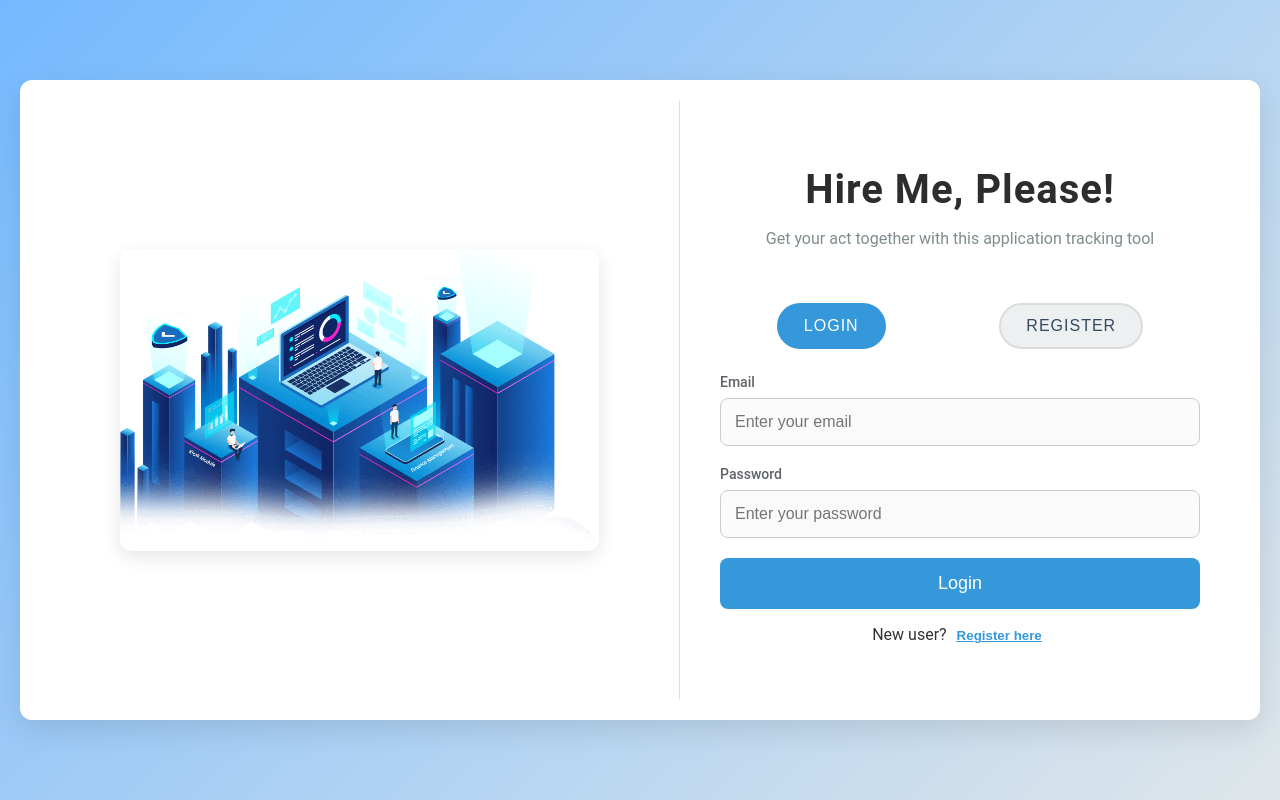
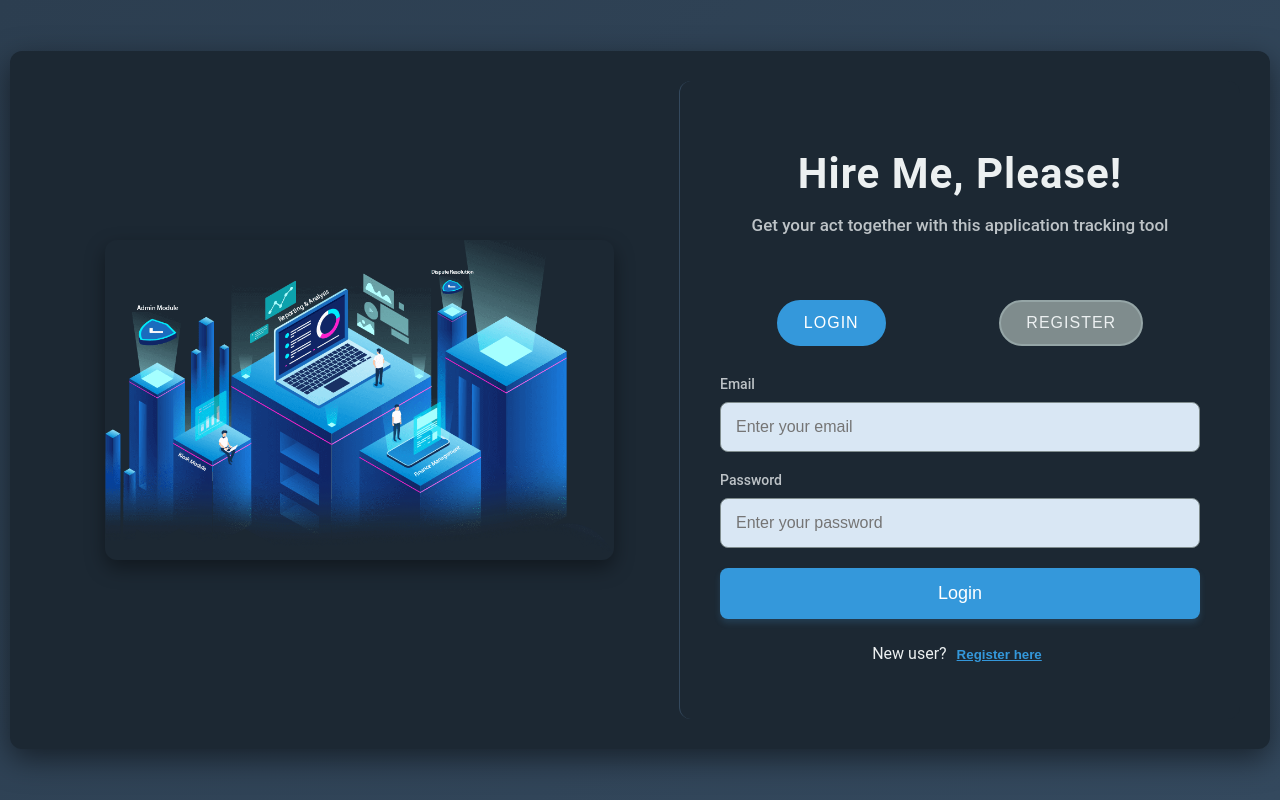
Before and after one commit to MattFranklin90/Hire-me-Please, a React (Create React App) app: page / in a window 1280 px wide. Built offline with nearby package versions, Linux system fonts and the light colour scheme.

Commit message:
updating landingpage.jxs

```diff
--- a/package.json
+++ b/package.json
@@ -16,6 +16,12 @@
   },
   "dependencies": {
     "axios": "^1.7.9",
+    "bcryptjs": "^2.4.3",
+    "cors": "^2.8.5",
+    "dotenv": "^16.4.7",
+    "express": "^4.21.2",
+    "jsonwebtoken": "^9.0.2",
+    "mongoose": "^8.10.0",
     "react": "^18.0.0",
     "react-dom": "^18.0.0",
     "react-scripts": "^5.0.0"
--- a/src/index.css
+++ b/src/index.css
@@ -3,12 +3,12 @@ body {
   font-family: 'Roboto', sans-serif;
   margin: 0;
   padding: 0;
-  background: linear-gradient(135deg, #74b9ff, #dfe6e9); /* Cool gradient from light blue to light gray */
+  background: linear-gradient(135deg, #2c3e50, #34495e); /* Darker gradient background */
   display: flex;
   justify-content: center;
   align-items: center;
   height: 100vh;
-  color: #333;
+  color: #ecf0f1;
 }
 
 /* Main container for login/register with image */
@@ -18,10 +18,10 @@ body {
   align-items: center;
   width: 100%;
   max-width: 1200px;
-  padding: 20px;
-  background-color: #ffffff;
+  padding: 30px;
+  background-color: #1c2833;
   border-radius: 12px;
-  box-shadow: 0 10px 30px rgba(0, 0, 0, 0.1);
+  box-shadow: 0 10px 30px rgba(0, 0, 0, 0.5);
   transition: all 0.3s ease-in-out;
   overflow: hidden;
 }
@@ -36,15 +36,15 @@ body {
 }
 
 .auth-image img {
-  max-width: 80%;
+  max-width: 85%;
   height: auto;
   border-radius: 12px;
-  box-shadow: 0 6px 18px rgba(0, 0, 0, 0.1);
+  box-shadow: 0 8px 20px rgba(0, 0, 0, 0.4);
   transition: transform 0.3s ease;
 }
 
 .auth-image img:hover {
-  transform: scale(1.05);
+  transform: scale(1.08);
 }
 
 /* Form content section */
@@ -56,28 +56,30 @@ body {
   flex-direction: column;
   justify-content: center;
   align-items: center;
-  border-left: 1px solid #e0e0e0;
-  background-color: #fff;
+  border-left: 1px solid #34495e;
+  background-color: #1c2833;
+  border-radius: 12px;
 }
 
 /* Header styles */
 .header {
   text-align: center;
-  margin-bottom: 30px;
+  margin-bottom: 35px;
 }
 
 .hire-me-title {
-  font-size: 40px;
+  font-size: 42px;
   font-weight: 700;
-  color: #2d2d2d;
-  margin-bottom: 10px;
+  color: #ecf0f1;
+  margin-bottom: 15px;
   letter-spacing: 1px;
 }
 
 .tagline {
-  font-size: 16px;
-  color: #7f8c8d;
-  margin-bottom: 25px;
+  font-size: 17px;
+  color: #bdc3c7;
+  margin-bottom: 30px;
+  font-weight: 500;
 }
 
 /* Tabs for switching between login/register */
@@ -85,31 +87,31 @@ body {
   display: flex;
   justify-content: space-around;
   width: 100%;
-  margin-bottom: 25px;
+  margin-bottom: 30px;
 }
 
 .tab-btn {
   padding: 12px 25px;
   font-size: 16px;
-  background-color: #ecf0f1;
-  border: 2px solid #dcdcdc;
+  background-color: #7f8c8d;
+  border: 2px solid #95a5a6;
   border-radius: 25px;
   cursor: pointer;
   transition: background-color 0.3s, border-color 0.3s, transform 0.3s;
-  color: #34495e;
+  color: #ecf0f1;
   text-transform: uppercase;
   letter-spacing: 1px;
 }
 
 .tab-btn.active {
-  background-color: #3498db; /* Blue */
+  background-color: #3498db;
   color: white;
   border-color: #3498db;
 }
 
 .tab-btn:hover {
-  background-color: #bdc3c7;
-  transform: scale(1.05); /* Slight zoom on hover */
+  background-color: #95a5a6;
+  transform: scale(1.05);
 }
 
 /* Form Styling */
@@ -121,57 +123,60 @@ body {
 
 .auth-form label {
   font-size: 14px;
-  margin-bottom: 8px;
-  color: #5f6368;
+  margin-bottom: 10px;
+  color: #bdc3c7;
   font-weight: 500;
 }
 
 .auth-form input {
-  padding: 14px;
+  padding: 15px;
   margin-bottom: 20px;
   font-size: 16px;
-  border: 1px solid #ccc;
+  border: 1px solid #7f8c8d; /* Darker border */
   border-radius: 8px;
-  background-color: #fafafa;
-  box-sizing: border-box;
+  background-color: #d9e7f4; /* Darker input background */
+  color: #000000; /* Lighter text color for better readability */
   transition: all 0.3s ease;
 }
 
 .auth-form input:focus {
-  border-color: #3498db; /* Blue */
+  border-color: #3498db; /* Blue focus border */
   outline: none;
   box-shadow: 0 0 6px rgba(52, 152, 219, 0.5); /* Soft blue glow */
 }
 
+/* Button Styling */
 .auth-btn {
   padding: 15px;
   font-size: 18px;
-  background-color: #3498db;
+  background-color: #3498db; /* Blue button */
   color: white;
   border: none;
   border-radius: 8px;
   cursor: pointer;
-  transition: background-color 0.3s ease, transform 0.3s ease;
+  transition: background-color 0.3s, transform 0.3s;
+  box-shadow: 0 4px 6px rgba(71, 151, 205, 0.2); /* Soft shadow */
 }
 
 .auth-btn:hover {
-  background-color: #2980b9;
-  transform: translateY(-3px);
+  background-color: #2980b9; /* Darker blue */
+  transform: translateY(-3px); /* Slight lift effect */
 }
 
 .auth-btn:active {
-  transform: translateY(1px);
+  transform: translateY(1px); /* Pressed effect */
 }
 
 /* Link to switch between forms */
 .register-text {
   text-align: center;
+  margin-top: 25px;
 }
 
 .switch-btn {
   background: none;
   border: none;
-  color: #3498db;
+  color: #3498db; /* Blue */
   font-weight: bold;
   cursor: pointer;
   text-decoration: underline;
@@ -179,5 +184,21 @@ body {
 }
 
 .switch-btn:hover {
-  color: #2980b9;
+  color: #2980b9; /* Darker blue */
 }
+
+/* Additional styling for register link */
+.register-now-link {
+  text-align: center;
+  margin-top: 30px;
+}
+
+.register-now-link a {
+  color: #3498db;
+  font-weight: bold;
+  text-decoration: underline;
+}
+
+.register-now-link a:hover {
+  color: #2980b9; /* Darker blue */
+}
```
Also changed, not shown: 1 other file (tests, documents, lock files or other folders).
